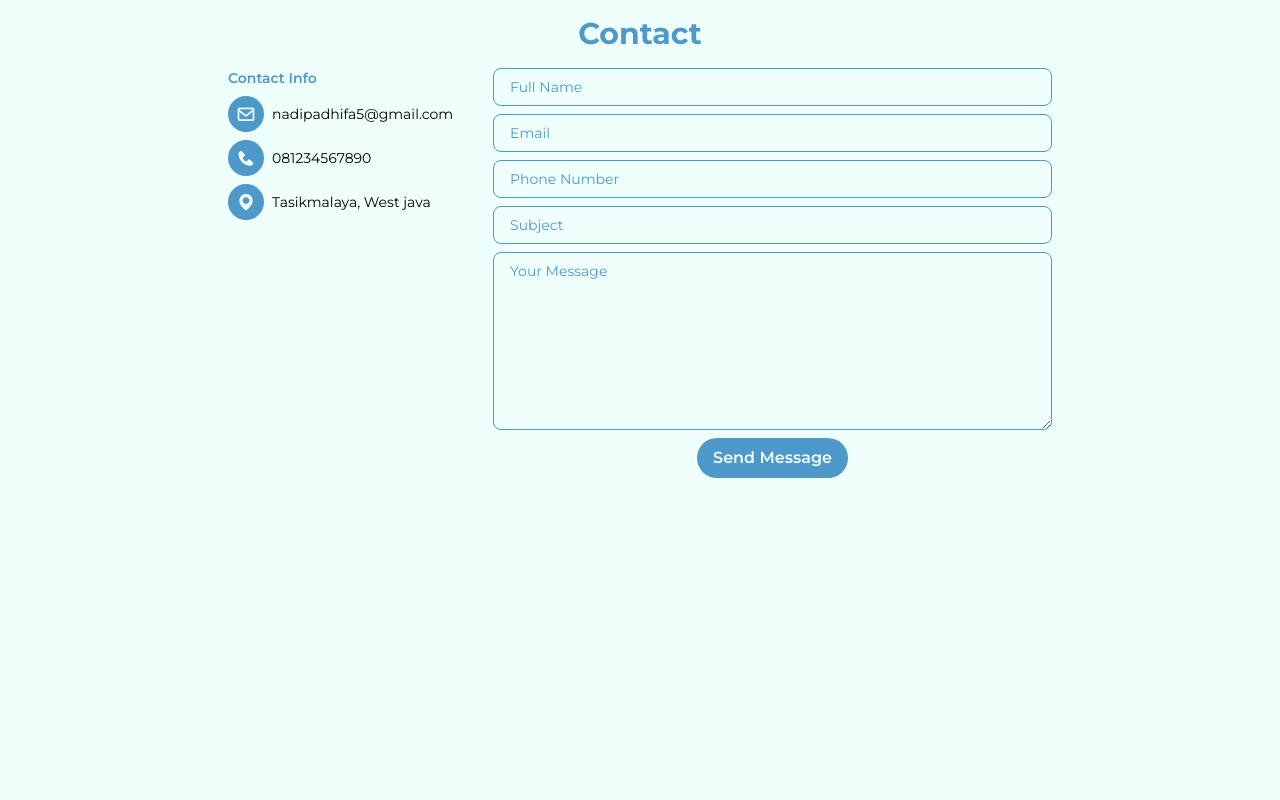
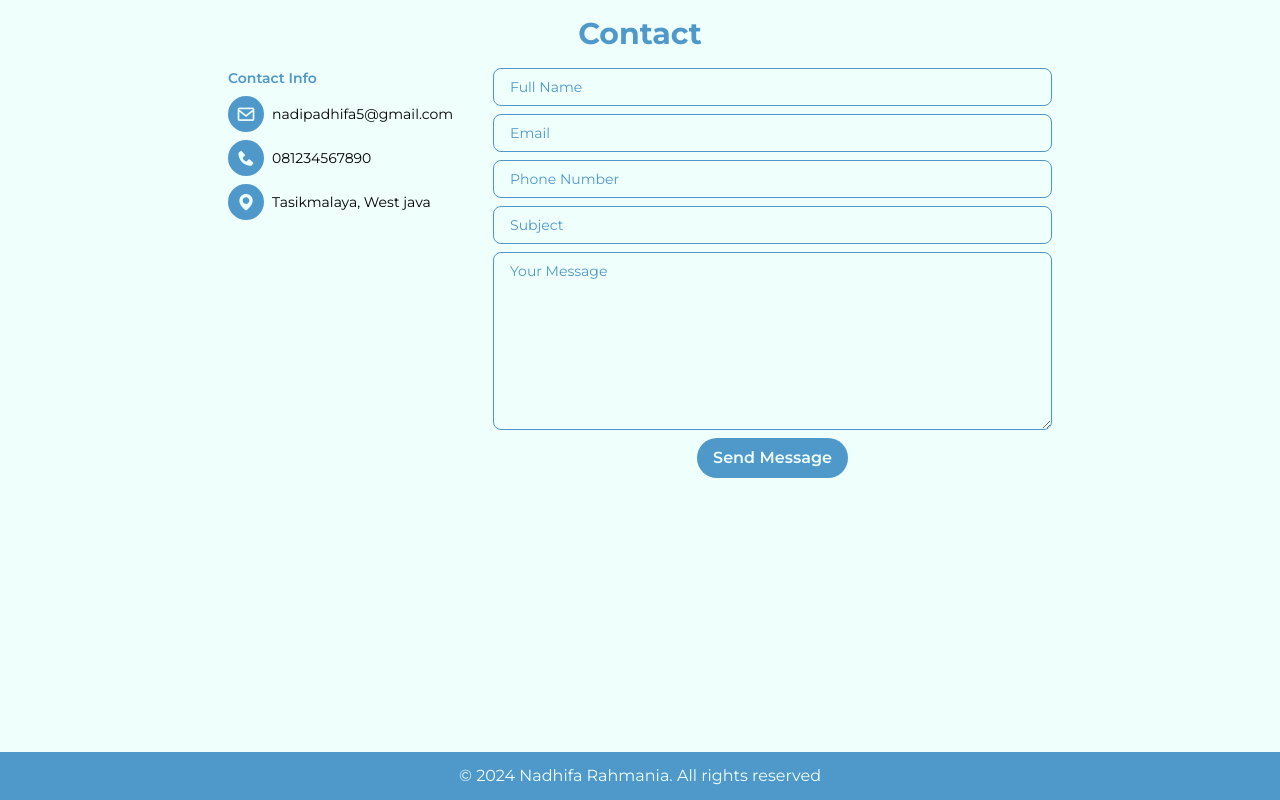
Before and after one commit to ndhfar/personal-website, a website: page src/index.html in a window 1280 px wide. Shown: the part 3376-4176 px from the top of the page. Before the commit the page ends 4128 px from the top, so only its background shows below. Drawn offline with nearby package versions, Linux system fonts and the light colour scheme.

Commit message:
Adding footer and styling it

```diff
--- a/src/index.html
+++ b/src/index.html
@@ -340,7 +340,11 @@
         </div>
       </section>
     </main>
-
+    <footer
+      class="bg-customBlue text-customWhite text-center text-sm py-3 lg:text-base"
+    >
+      <p>&copy; 2024 Nadhifa Rahmania. All rights reserved</p>
+    </footer>
     <script src="../dist/main.js"></script>
   </body>
 </html>
```
Also changed, not shown: dist/output.css.
